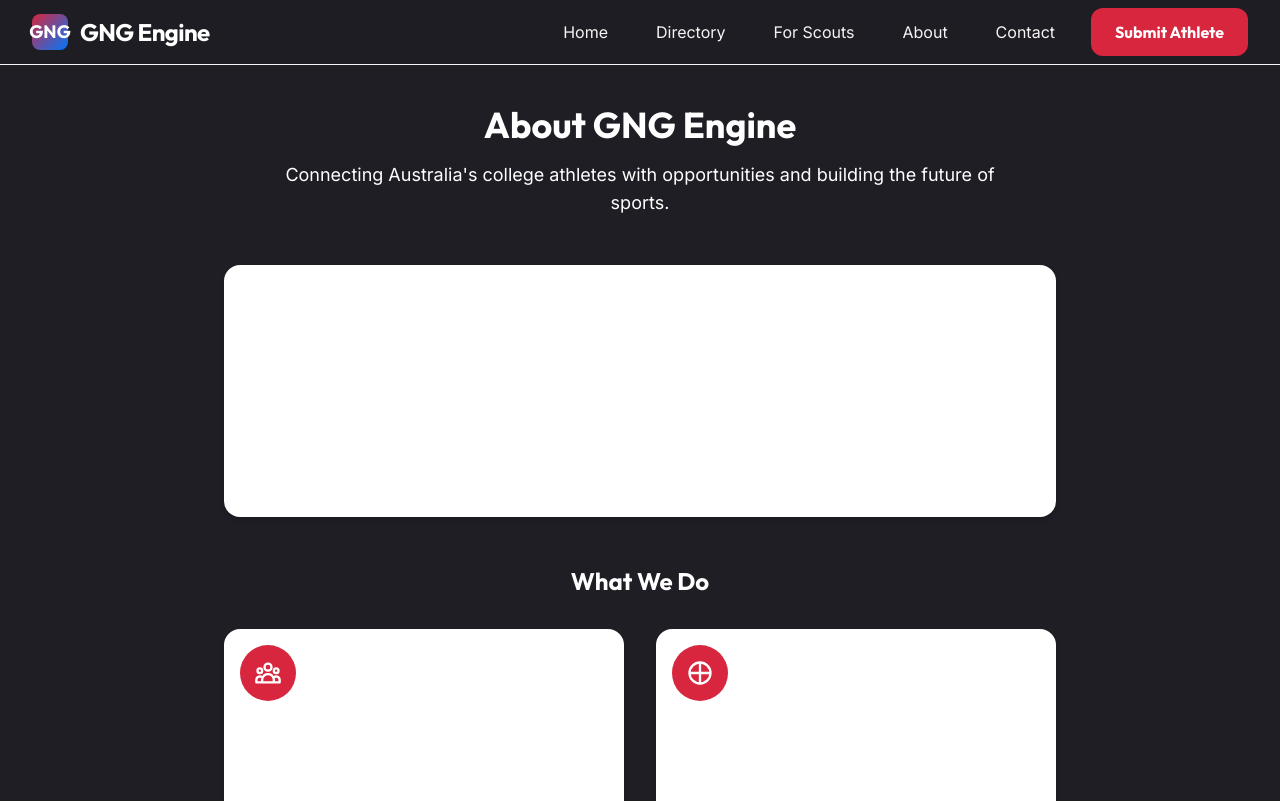
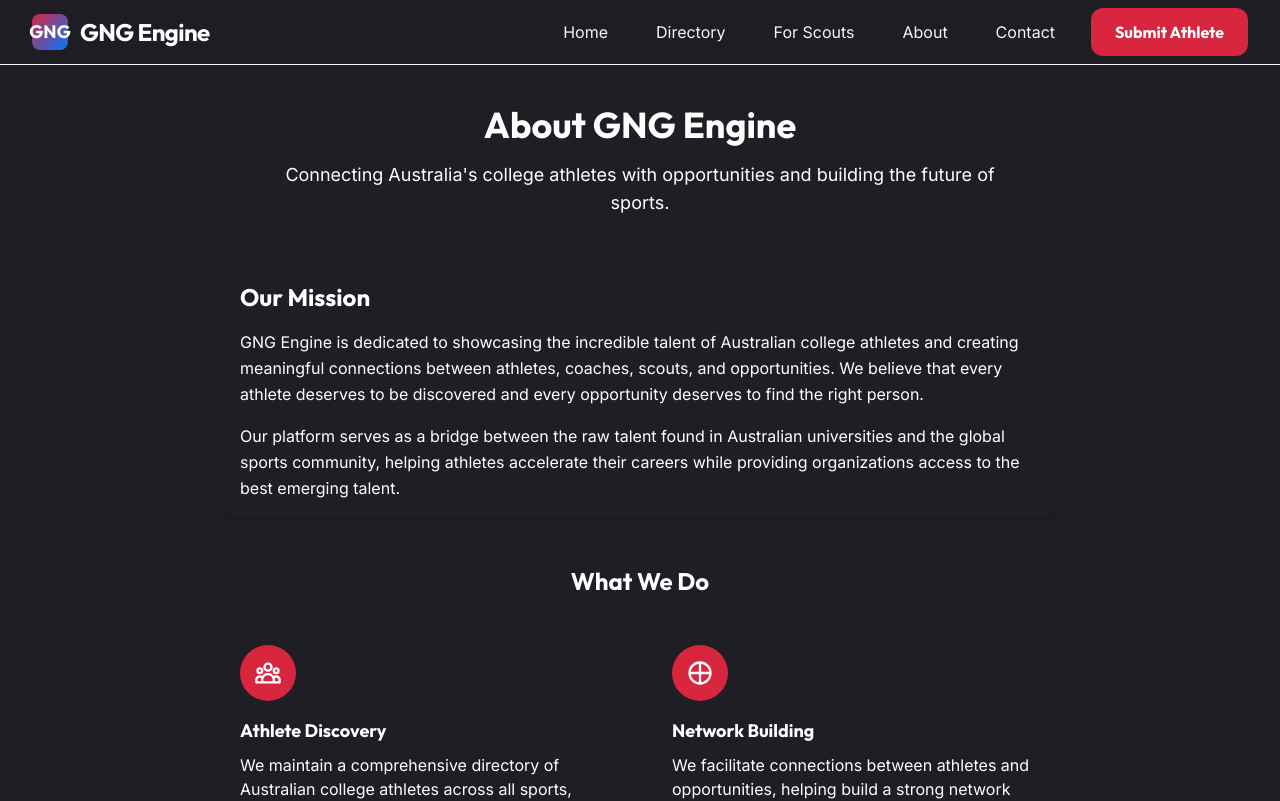
Before and after one commit to Minghstar/GnGEngine, a Next.js app: page /about in a window 1280 px wide. Shown: the top 801 px of the page. Built offline with nearby package versions, Linux system fonts and the light colour scheme.

Commit message:
fix: update Card component to use dark theme background and text colors

```diff
--- a/components/Card.tsx
+++ b/components/Card.tsx
@@ -1,7 +1,7 @@
 import React from 'react';
 
 const Card: React.FC<React.PropsWithChildren<{ className?: string }>> = ({ children, className }) => (
-  <div className={`bg-white rounded-2xl shadow-md p-4 ${className || ''}`}>
+  <div className={`bg-charcoal-black text-text-white rounded-2xl shadow-md p-4 ${className || ''}`}>
     {children}
   </div>
 );
```
